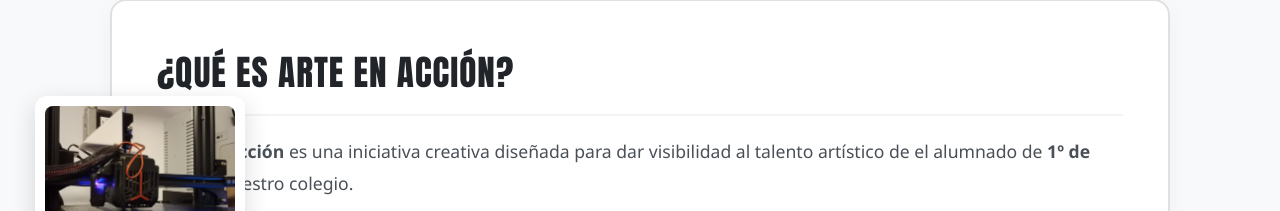
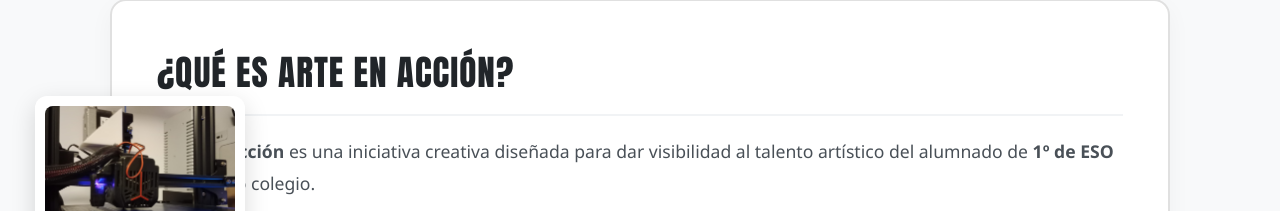
Before and after one commit to kritiksubedi-prog/mi-web, a plain HTML site: page index.html in a window 1280 px wide. Shown: the part 994-1205 px from the top of the page. Drawn offline with nearby package versions, Linux system fonts and the light colour scheme.

Commit message:
Corrige un detalle de redacción en la portada

```diff
--- a/index.html
+++ b/index.html
@@ -713,7 +713,7 @@
                 <h2>¿Qué es Arte en Acción?</h2>
             </header>
             <div class="card-body">
-                <p><strong>Arte en Acción</strong> es una iniciativa creativa diseñada para dar visibilidad al talento artístico de el alumnado de <strong>1º de ESO</strong> en nuestro colegio.</p>
+                <p><strong>Arte en Acción</strong> es una iniciativa creativa diseñada para dar visibilidad al talento artístico del alumnado de <strong>1º de ESO</strong> en nuestro colegio.</p>
                 <p>A través de un único buzón físico situado en el pasillo de 1º de ESO, recibimos obras artísticas en papel. Cada viernes se recogen, se revisan junto con un profesor y, con la autorización del colegio, se digitalizan para mostrar las obras seleccionadas con seudónimos.</p>
             </div>
         </article>
```
